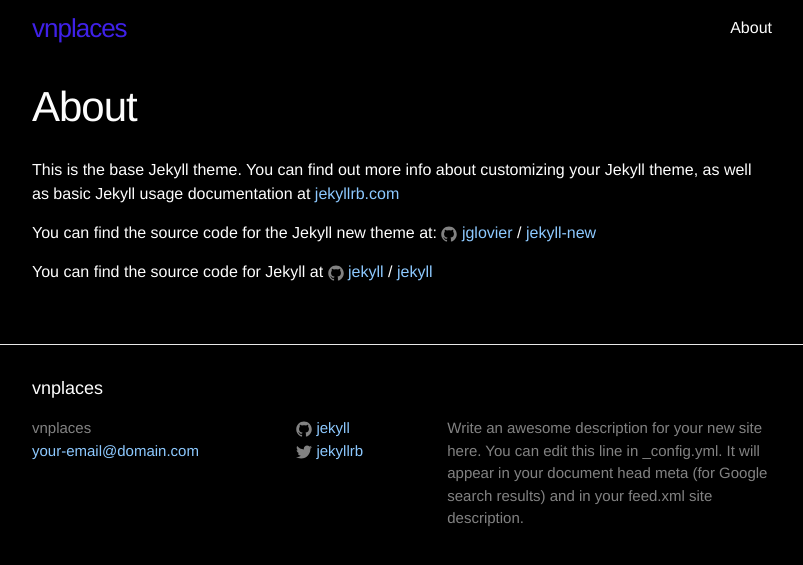
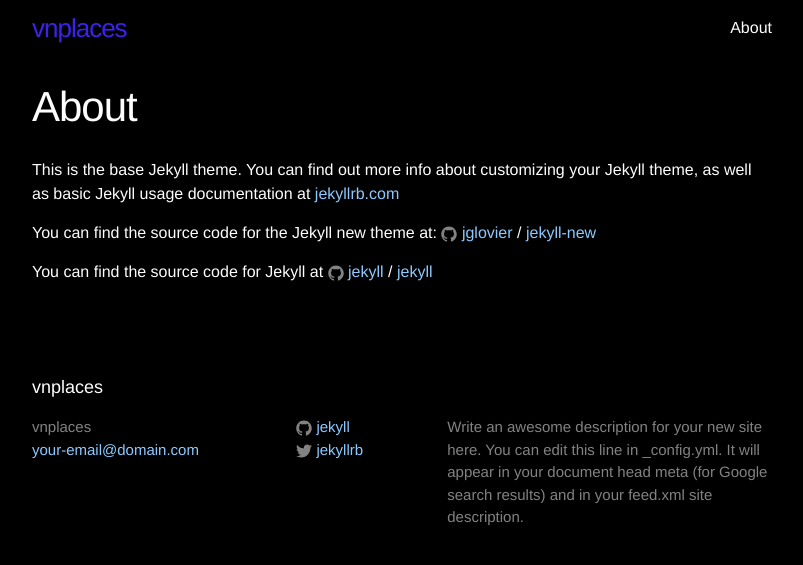
Before and after one commit to ssugar/vnplaces, a Jekyll site: the page built from about.md, in a window 1280 px wide. Shown: the top 565 px of the page, without its empty margins (238-1041 px from the left). Built offline with Jekyll 4.4.1, drawn with Linux system fonts in a browser that asks for light colours; a script that is not in the unit is left out.

Commit message:
removing footer border

```diff
--- a/_sass/_layout.scss
+++ b/_sass/_layout.scss
@@ -98,7 +98,7 @@
  * Site footer
  */
 .site-footer {
-    border-top: 1px solid $grey-color-light;
+    //border-top: 1px solid $grey-color-light;
     padding: $spacing-unit 0;
 }
 
```
